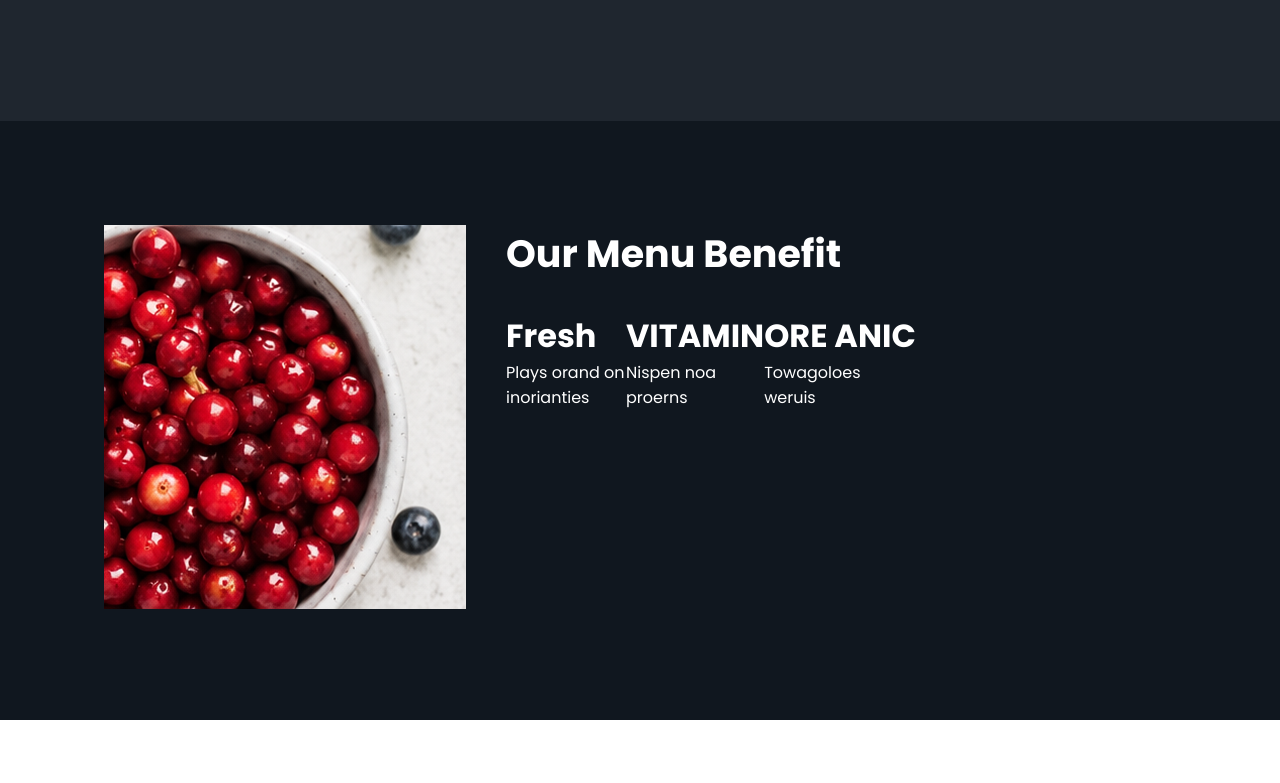
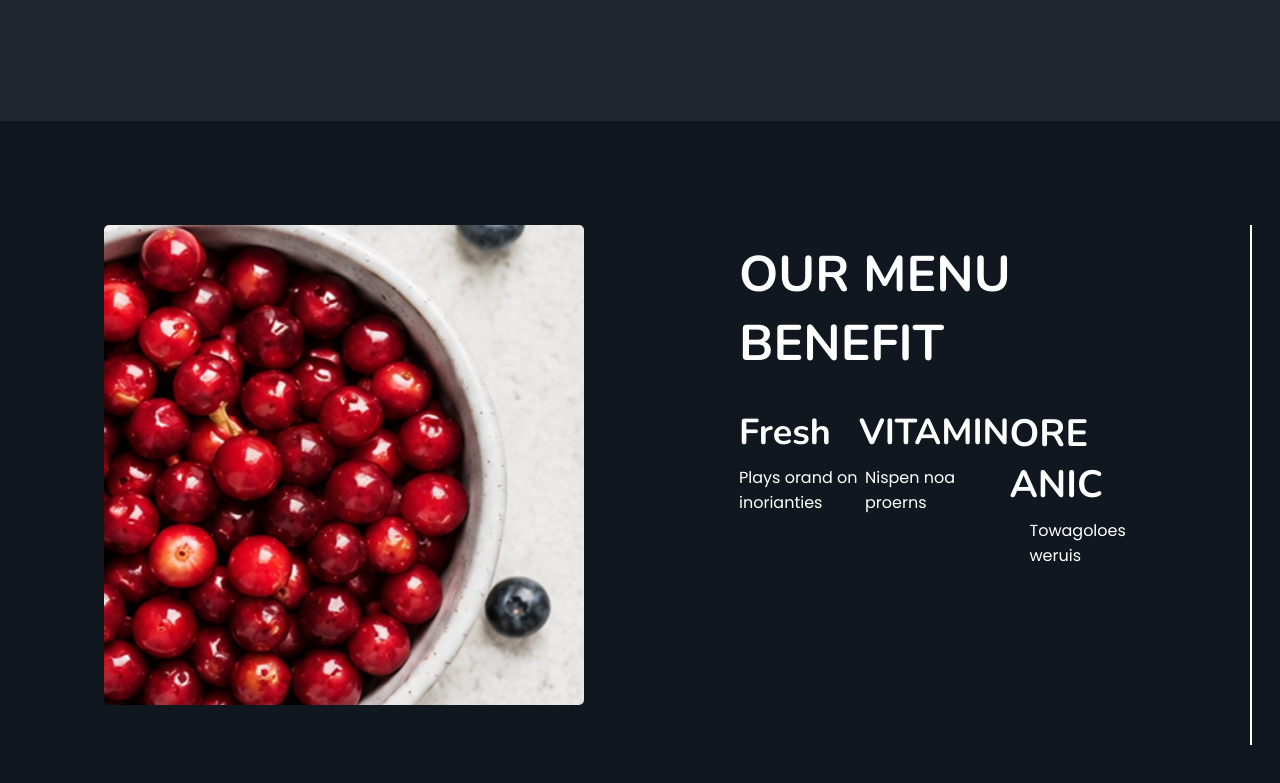
Before and after one commit to NeeloByron/ReactTS_UI_Challenge, a React (Vite) app: page /contactUs in a window 1280 px wide. Shown: the part 2770-3553 px from the top of the page. Before the commit the page ends 3490 px from the top, so only its background shows below. Built offline with nearby package versions, Linux system fonts and the light colour scheme.

Commit message:
Updated my footer styling

```diff
--- a/src/Component/Footer/Footer.Module.css
+++ b/src/Component/Footer/Footer.Module.css
@@ -1,3 +1,4 @@
+/*Main body of the footer*/
 .footerMain {
     display: flex;
     background-color: #10171f;
@@ -6,33 +7,86 @@
     color: #fff;
 }
 
+/*info section for the info container*/
 .info {
-    margin-left: 40px;
-    padding: auto;
+    margin-left: 140px;
+    padding: 15px;
+}
+
+.info .infoHeader{
+    justify-content: center;
 }
 
 .info .infoHeader h1{
-    font-family: "Poppins", sans-serif;
-    font-size: 38px;
+    font-family: 'Nunito';
+    font-size: 50px;
     align-items: flex-start;
 }
 
 .info .container {
     display: flex;
+    justify-content: space-between;
     margin-top: 30px;
 }
 
-.container .fresh p {
-    display: flex;
-    width: 120px;
+/*fresh class*/
+.container .fresh h1 {
+    font-size: 36px;
+    font-family: 'Nunito', sans-serif;
+    margin-bottom: 8px;
 }
 
+.container .fresh p {
+    width: 120px;
+    font-size: 16px;
+}
+
+/*vitamin class*/
+.container .vitamin h1 {
+    font-size: 36px;
+    font-family: 'Nunito', sans-serif;
+    margin-bottom: 8px;
+}
 .container .vitamin p {
     display: flex;
-    width: 120px;
+    width: 100px;
+    margin-left: 6px;
+    font-size: 16px;
+}
+
+/*OreAnic class*/
+.container .OreAnic h1 {
+    font-size: 38px;
+    font-family: 'Nunito', sans-serif;
+    margin-bottom: 8px;
 }
 
 .container .OreAnic p {
+    width: 120px;
+    margin-left: 20px;
+}
+
+/*Opening Hours section*/
+
+.OperationHours {
+    border-left: 2px solid #fff;
+    height: 520px;
+    margin-left: 8%;
+    font-family: 'Nunito';
+    font-size: 20px;
+}
+
+.OperationHours h1 {
+    margin-left: 40px;
+}
+
+/*image*/
+.imageCard {
     display: flex;
-    width: 120px;
 }
+.imageCard img {
+    display: inline-block;
+    width: 30rem;
+    height: 30rem;
+    border-radius: 5px;
+}
--- a/src/Component/Footer/FooterSec.tsx
+++ b/src/Component/Footer/FooterSec.tsx
@@ -4,15 +4,17 @@ import './Footer.Module.css'
 export const FooterSec = () => {
   return (
     <>
+      {/*Main Footer*/}
       <div className='footerMain'>
 
           <div className='imageCard'>
             <img src={footerImage} />
           </div>
 
+          {/*Our menu benefit section*/}
           <div className='info'>
                <div className='infoHeader'>
-                  <h1>Our Menu Benefit</h1>
+                  <h1>OUR MENU BENEFIT</h1>
                </div>
 
            <div className='container'>
@@ -30,9 +32,14 @@ export const FooterSec = () => {
                   <h1>ORE ANIC</h1>
                   <p>Towagoloes weruis</p>
                </div>
+            </div>
 
-            </div>
           </div>
+
+           {/*Opening hours*/}
+           <div className='OperationHours'>
+             <h1>OPENING HOURS</h1>
+           </div>
 
       </div>
     </>
--- a/src/index.css
+++ b/src/index.css
@@ -1,5 +1,7 @@
 @import url('https://fonts.googleapis.com/css2?family=Roboto+Mono:ital,wght@0,100..700;1,100..700&display=swap');
 @import url('https://fonts.googleapis.com/css2?family=Poppins:ital,wght@0,100;0,200;0,300;0,400;0,500;0,600;0,700;0,800;0,900;1,100;1,200;1,300;1,400;1,500;1,600;1,700;1,800;1,900&display=swap');
+@import url('https://fonts.googleapis.com/css2?family=Nunito:ital,wght@0,200..1000;1,200..1000&family=Open+Sans:ital,wght@0,300..800;1,300..800&display=swap');
+
 * {
     box-sizing: border-box;
     padding: 0;
```
